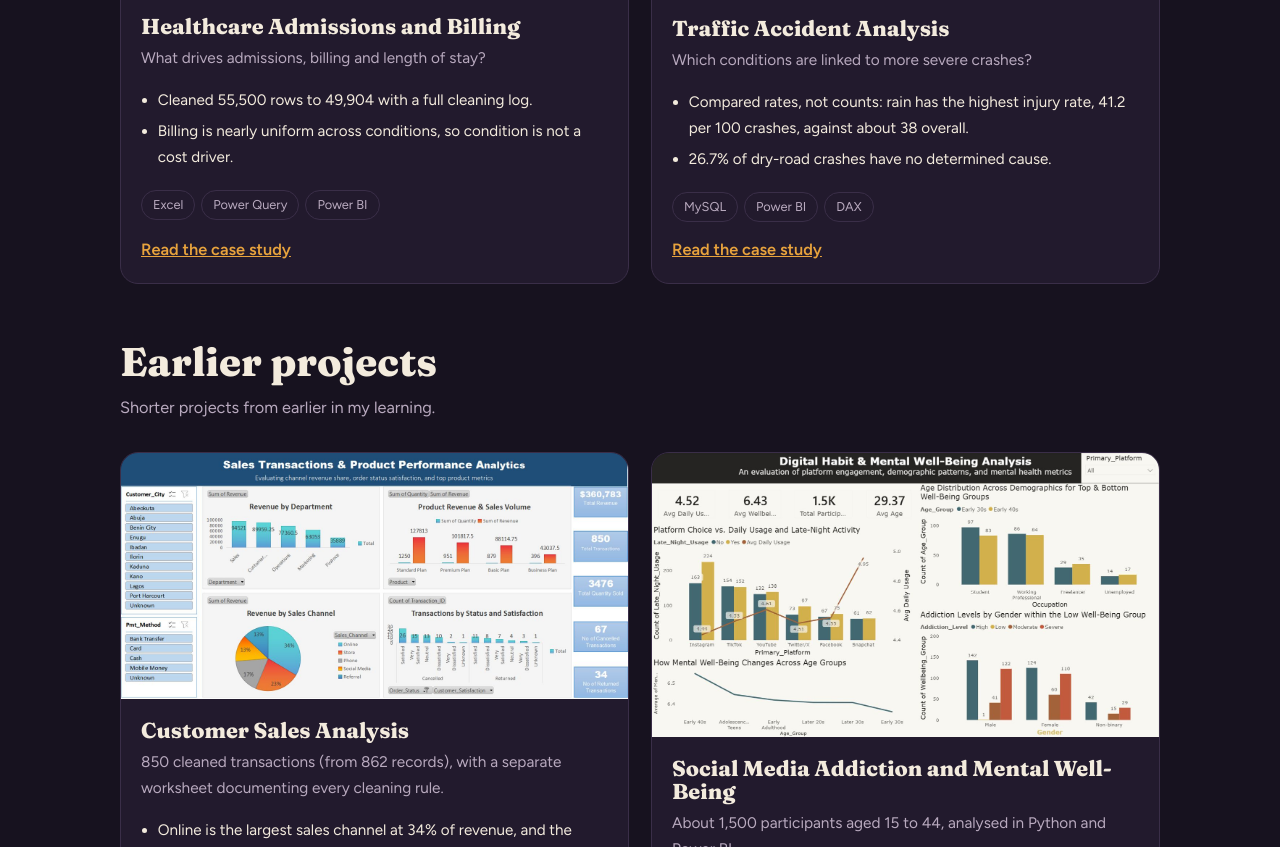
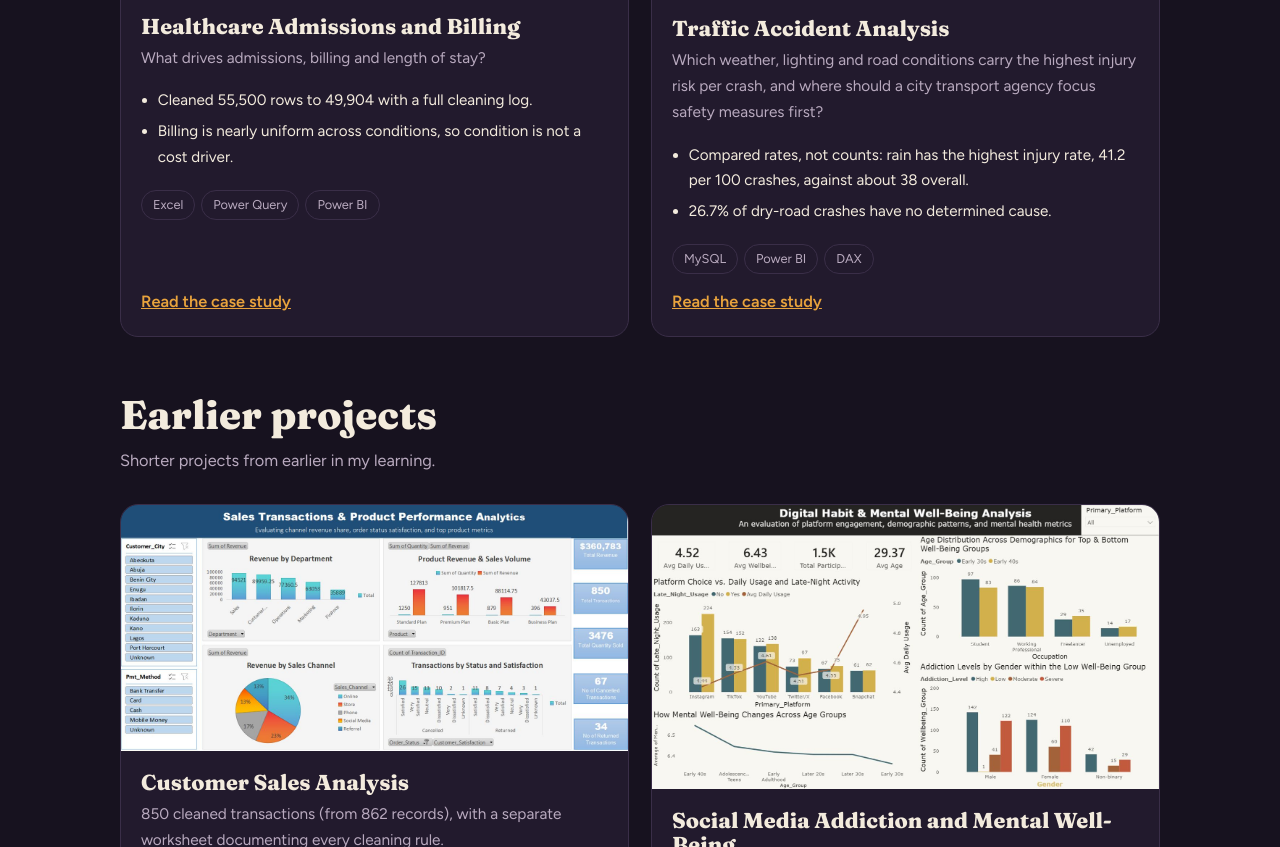
Before and after one commit to SofeeyahAde/SofeeyahAde.github.io, a plain HTML site: page index.html in a window 1280 px wide. Shown: the part 2154-3001 px from the top of the page. Drawn offline with Linux system fonts and the light colour scheme.

Commit message:
Update index.html

```diff
--- a/index.html
+++ b/index.html
@@ -32,7 +32,7 @@
 <p>What drives admissions, billing and length of stay?</p><ul><li>Cleaned 55,500 rows to 49,904 with a full cleaning log.</li><li>Billing is nearly uniform across conditions, so condition is not a cost driver.</li></ul>
 <div class="chips"><span>Excel</span><span>Power Query</span><span>Power BI</span></div><a class="more" href="healthcare.html">Read the case study</a></div></article>
 <article class="card"><button class="shot" aria-label="Enlarge: Power BI traffic crash dashboard"><img src="assets/images/traffic-dashboard.jpg" alt="Power BI traffic crash dashboard" loading="lazy"></button><div class="tx"><h3>Traffic Accident Analysis</h3>
-<p>Which conditions are linked to more severe crashes?</p><ul><li>Compared rates, not counts: rain has the highest injury rate, 41.2 per 100 crashes, against about 38 overall.</li><li>26.7% of dry-road crashes have no determined cause.</li></ul>
+<p>Which weather, lighting and road conditions carry the highest injury risk per crash, and where should a city transport agency focus safety measures first?</p><ul><li>Compared rates, not counts: rain has the highest injury rate, 41.2 per 100 crashes, against about 38 overall.</li><li>26.7% of dry-road crashes have no determined cause.</li></ul>
 <div class="chips"><span>MySQL</span><span>Power BI</span><span>DAX</span></div><a class="more" href="traffic.html">Read the case study</a></div></article>
 </div>
 
```
